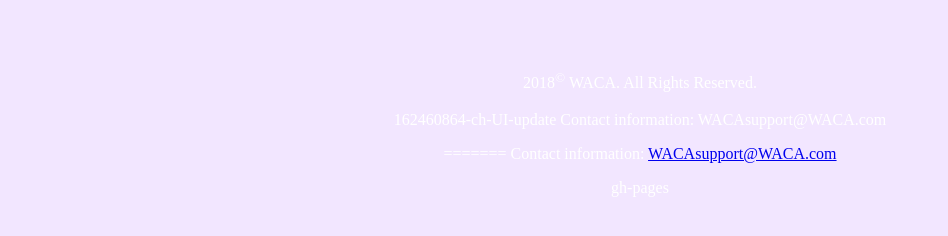
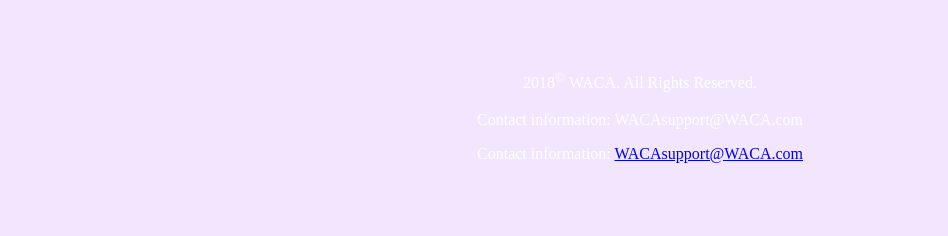
Before and after one commit to codeliezel/ireporter-Backend, a plain HTML site: page index.html in a window 1280 px wide. Shown: the part 266-502 px from the top of the page, without its empty margins (0-948 px from the left). Drawn offline with Linux system fonts and the light colour scheme; files that its build step writes are made by us from their sources; files whose address does not match are found by name.

Commit message:
chore(indexPage): update index page
- removed conflict markers

[Finishes #162460864]

```diff
--- a/index.html
+++ b/index.html
@@ -41,11 +41,11 @@
 <font color = "white">
 <p>2018<sup>&copy;</sup> WACA. All Rights Reserved.
 <br><br>
-162460864-ch-UI-update
+
 Contact information: WACAsupport@WACA.com </p>
-=======
+
 Contact information: <a href="mailto:someone@example.com">WACAsupport@WACA.com</a></p>
- gh-pages
+
 </font>
 </div>
 
```
